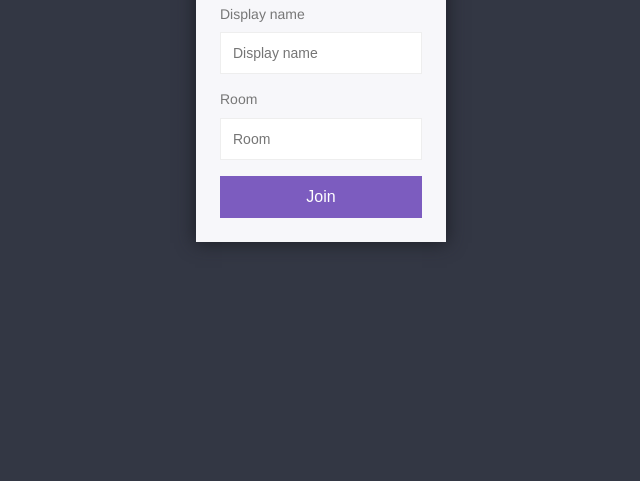
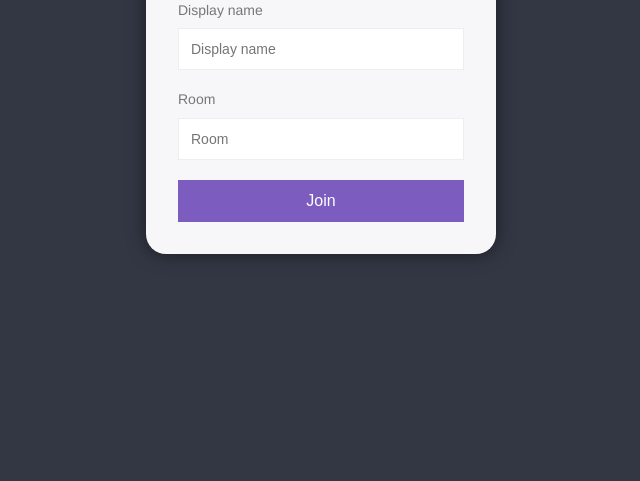
Before and after one commit to PrateekPheonix/node-tuts-chat-app, a plain HTML site: page public/index.html in a window 1280 px wide. Shown: the part 319-800 px from the top of the page, without its empty margins (319-959 px from the left). Drawn offline with Linux system fonts and the light colour scheme.

Commit message:
changed some styles

```diff
--- a/public/css/styles.css
+++ b/public/css/styles.css
@@ -40,11 +40,11 @@ input {
 button {
   cursor: pointer;
   padding: 12px;
-    background: #7C5CBF;
+  background: #7c5cbf;
   border: none;
   color: white;
   font-size: 16px;
-    transition: background .3s ease;
+  transition: background 0.3s ease;
 }
 
 button:hover {
@@ -68,10 +68,11 @@ button:disabled {
 }
 
 .centered-form__box {
-    box-shadow: 0px 0px 17px 1px #1D1F26;
-    background: #F7F7FA;
-    padding: 24px;
-    width: 250px;
+  box-shadow: 0px 0px 17px 1px #1d1f26;
+  background: #f7f7fa;
+  padding: 32px;
+  width: 350px;
+  border-radius: 20px;
 }
 
 .centered-form button {
@@ -79,7 +80,7 @@ button:disabled {
 }
 
 .centered-form input {
-    margin-bottom: 16px;
+  margin-bottom: 20px;
   width: 100%;
 }
 
@@ -94,7 +95,7 @@ button:disabled {
   color: white;
   background: #333744;
   width: 225px;
-    overflow-y: scroll
+  overflow-y: scroll;
 }
 
 /* Chat styles */
@@ -130,7 +131,7 @@ button:disabled {
 }
 
 .message a {
-    color: #0070CC;
+  color: #0070cc;
 }
 
 /* Message Composition Styles */
```
Lines whose indentation alone changed are shown as unchanged.
